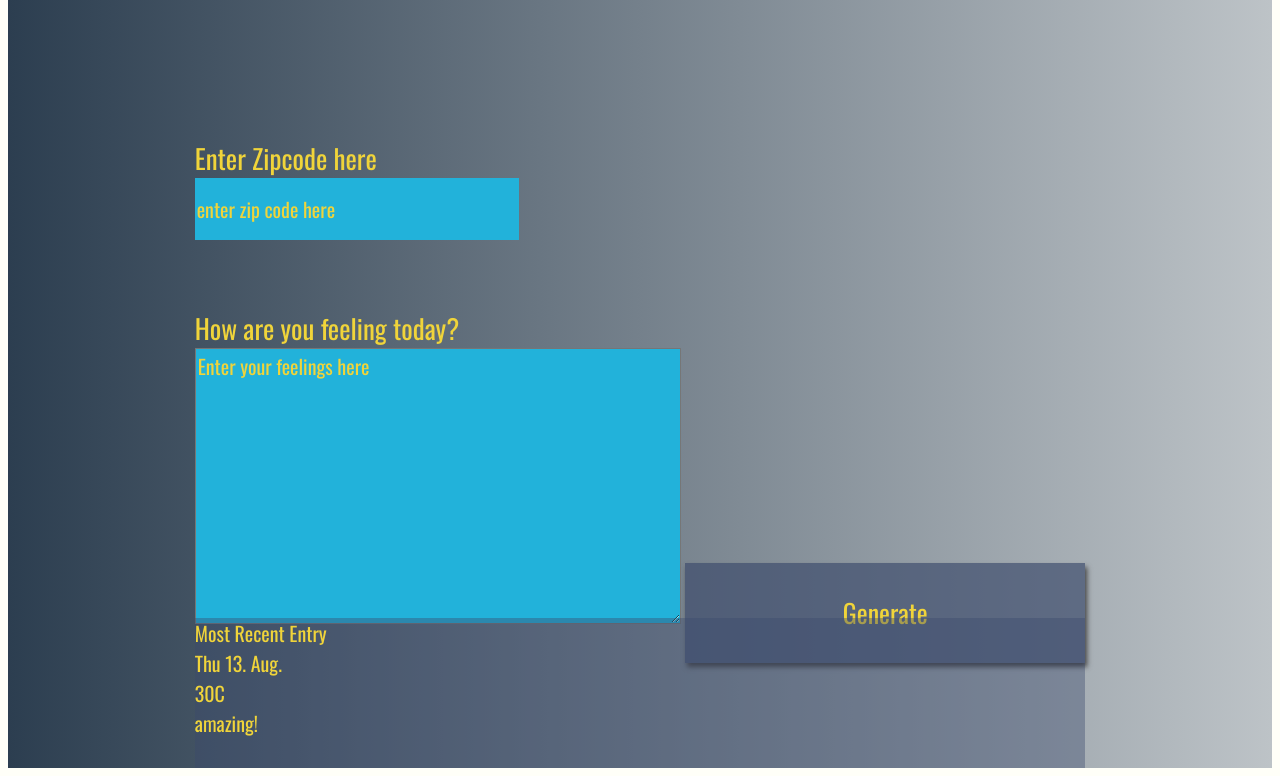
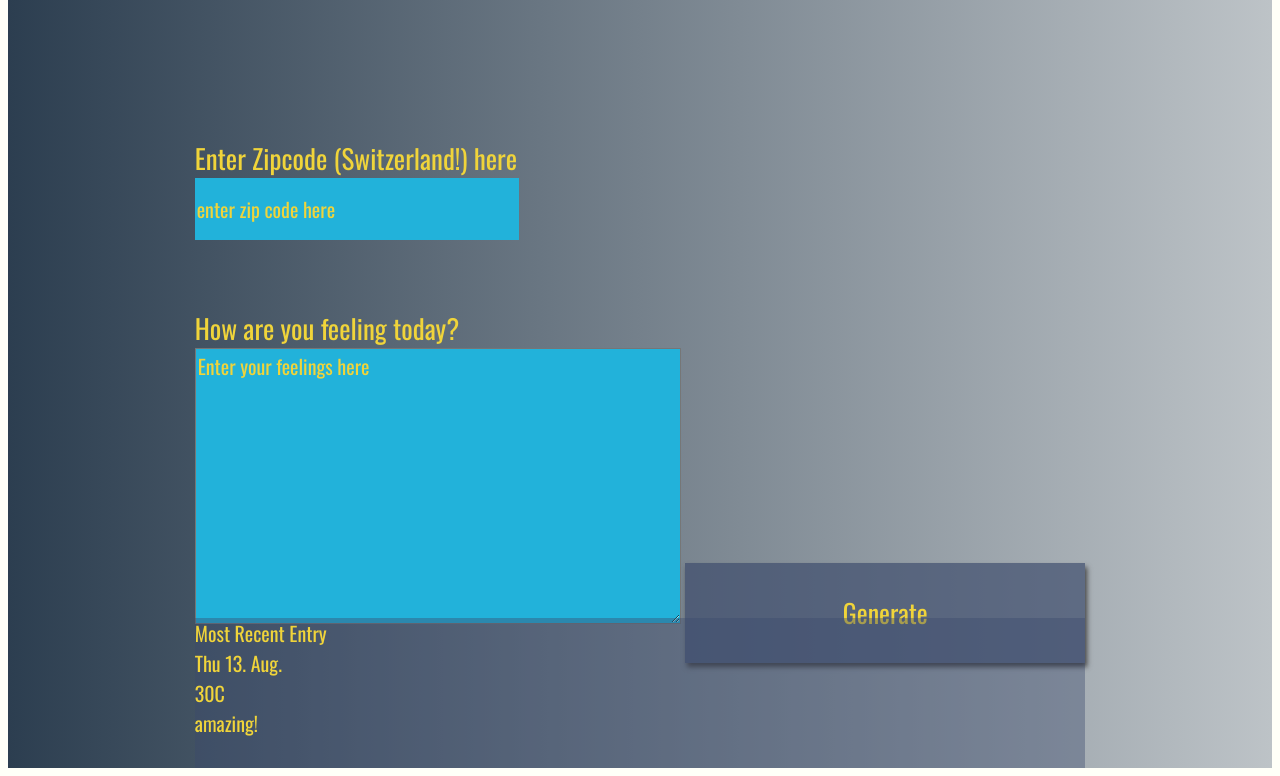
Before and after one commit to OzzieKuda/weather-journal-app, a website: page website/index.html in a window 1280 px wide. Shown: the part 40-816 px from the top of the page. Drawn offline with nearby package versions, Linux system fonts and the light colour scheme; a web font is replaced by a local one.

```diff
--- a/website/app.js
+++ b/website/app.js
@@ -13,8 +13,6 @@
 let newDate = d.getMonth()+'.'+ d.getDate()+'.'+ d.getFullYear();
 
 // functions
-
-const logFeeling = () => {};
 
 const updateLog = () => {
     date.innerHTML = newDate;
@@ -35,4 +33,9 @@
  apiKey = '&appid=f245a8ab742aa26adb273a9c50af5426',
  format = '6&units=metric';
 
+/**
+ * api.openweathermap.org/data/2.5/weather?zip={zip code},{country code}&appid={your api key}
+ * api.openweathermap.org/data/2.5/weather?zip=8853,ch&appid=f245a8ab742aa26adb273a9c50af5426&units=metric
+ */
+
 //  http://api.openweathermap.org/data/2.5/weather?q=zurich&appid=f245a8ab742aa26adb273a9c50af5426&units=metric
--- a/website/index.html
+++ b/website/index.html
@@ -14,7 +14,7 @@
       Weather Journal App
     </div>
     <div class="holder zip">
-      <label for="zip">Enter Zipcode here</label>
+      <label for="zip">Enter Zipcode (Switzerland!) here</label>
       <input type="text" id="zip" placeholder="enter zip code here">
     </div>
     <div class="holder feel">
```
